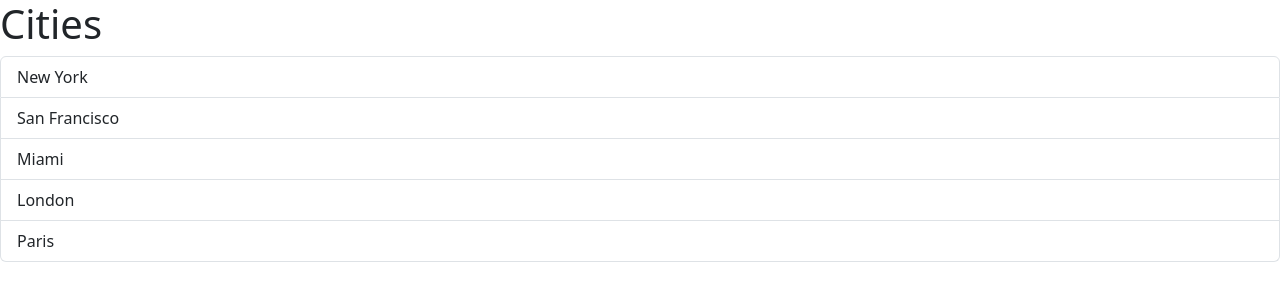
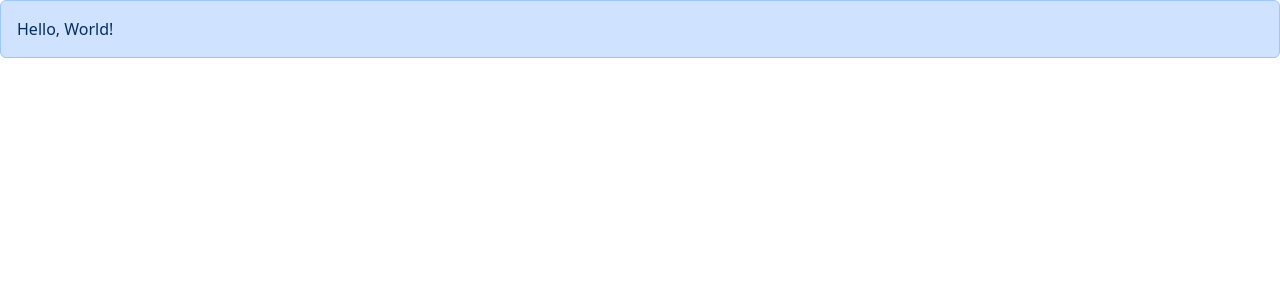
Before and after one commit to FaiqueMZM/SyntaxErreurTraining, a React (Vite) app in the folder React-GamerHub/: page / in a window 1280 px wide. Shown: the top 300 px of the page. Built offline with nearby package versions, Linux system fonts and the light colour scheme.

Commit message:
React-GamerHub

```diff
--- a/React-GamerHub/src/App.tsx
+++ b/React-GamerHub/src/App.tsx
@@ -1,15 +1,9 @@
-import ListGroup from "./components/Listgroup";
+import Alert from "./components/Alert";
 
 function App() {
-    let items = ["New York", "San Francisco", "Miami", "London", "Paris"];
-
-    const handleSelectItem = (item: string) => {
-        console.log(item);
-    };
-
     return (
         <div>
-            <ListGroup items={items} heading="Cities" onSelectItem={handleSelectItem} />
+            <Alert>Hello, <span>World!</span></Alert>
         </div>
     );
 }
--- /dev/null
+++ b/React-GamerHub/src/components/Alert.tsx
@@ -0,0 +1,15 @@
+import { ReactNode } from "react";
+
+interface AlertProps {
+    children: ReactNode;
+}
+
+const Alert = ({children}: AlertProps) => {
+    return (
+        <div className="alert alert-primary" role="alert">
+            {children}
+        </div>
+    );
+};
+
+export default Alert;
```
